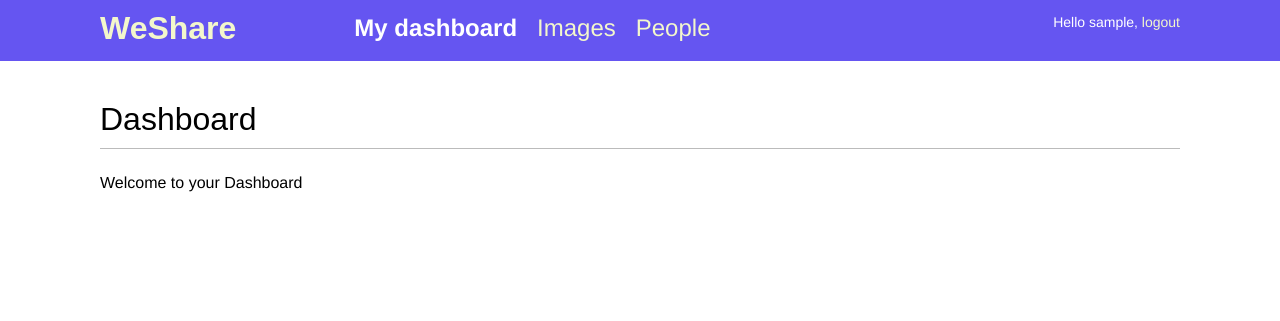
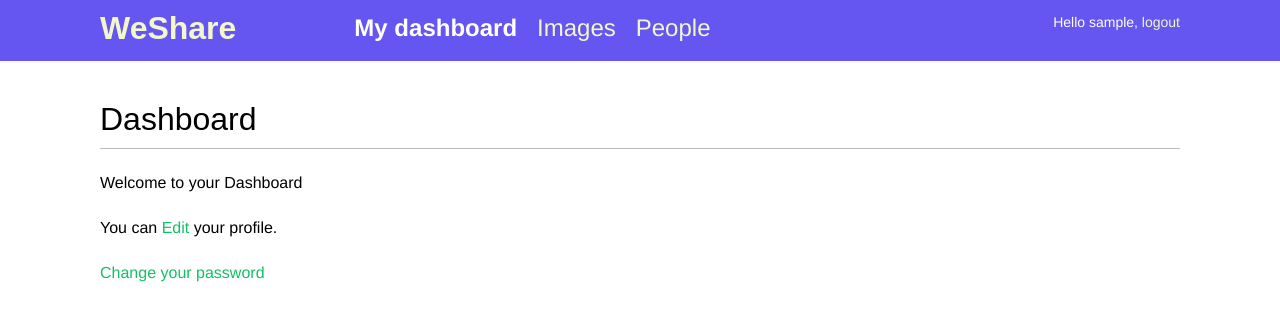
Before and after one commit to DanielLeviLucas/social-app, a Django app: page /account/ in a window 1280 px wide. Shown: the top 321 px of the page. Run offline with Django 4.2, Linux system fonts and the light colour scheme; the visitor is signed in with stand-in values (Sample User, id 1); some web fonts are replaced.

Commit message:
Update dashboard template
dashboard will show edit and change password links

```diff
--- a/account/templates/account/dashboard.html
+++ b/account/templates/account/dashboard.html
@@ -5,4 +5,10 @@
 {% block content %}
     <h1>Dashboard</h1>
     <p>Welcome to your Dashboard</p>
+    <p>
+        You can <a href="{% url "edit" %}">Edit</a> your profile.
+    </p>
+    <p>
+        <a href="{% url "password_change" %}">Change your password</a>
+    </p>
 {% endblock content %}
```
